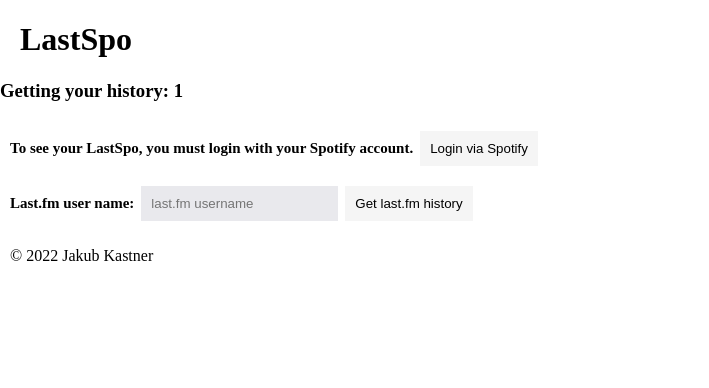
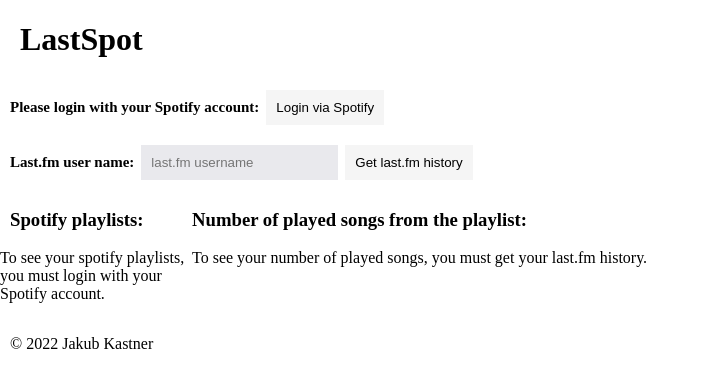
Before and after one commit to jakubkastner/lastspo, a plain HTML site: page index.html in a window 1280 px wide. Both pictures are taken after a click on the button "Get last.fm history". Shown: the whole page, without its empty margins (0-709 px from the left). Drawn offline with Linux system fonts and the light colour scheme; no server answers; some icons are missing.

Commit message:
new info

```diff
--- a/index.html
+++ b/index.html
@@ -7,18 +7,15 @@
     <meta name="description" content="">
     <meta name="keywords" content="">
     <meta name="author" content="Jakub Kastner">
-    <title>LastSpo</title>
+    <title>LastSpot</title>
     <link rel="stylesheet" type="text/css" href="styles/main.css" />
 </head>
 
 <body>
     <header>
-        <h1>LastSpo</h1>
-    </header>
-    <main>
-        <h3 class="error"></h3>
+        <h1>LastSpot</h1>
         <div class="spotify">
-            <label class="info">To see your LastSpo, you must login with your Spotify account.</label>
+            <label class="info">Please login with your Spotify account:</label>
             <button class="button login"><i class="fab fa-spotify"></i>Login via Spotify</button>
         </div>
         <div class="lastfm">
@@ -26,9 +23,17 @@
             <input type="text" class="name" id="lastfm_username" name="lastfm_username" placeholder="last.fm username">
             <button class="button show history">Get last.fm history</button>
         </div>
+    </header>
+    <main>
         <div class="content">
-            <div class="playlists"></div>
-            <div class="tracklist"></div>
+            <div class="playlists">
+                <h3 class="info">Spotify playlists:</h3>
+                <p class="message">To see your spotify playlists, you must login with your Spotify account.</p>
+            </div>
+            <div class="tracklist">
+                <h3 class="info">Number of played songs from the playlist:</h3>
+                <p class="message">To see your number of played songs, you must get your last.fm history.</p>
+            </div>
         </div>
     </main>
     <footer>
--- a/scripts/init.js
+++ b/scripts/init.js
@@ -2,12 +2,13 @@
 const el = {
     main: {
         title: document.querySelectorAll('.title'),
-        error: document.querySelectorAll('.error'),
         playlists: document.querySelectorAll('.playlists'),
         playlist: document.querySelectorAll('.playlists .playlist'),
         tracklist: document.querySelectorAll('.tracklist'),
         lastfmUsername: document.getElementById('lastfm_username'),
-        spotifyInfo: document.querySelectorAll('.spotify .info')
+        spotifyInfo: document.querySelectorAll('.spotify .info'),
+        spotifyMessage: document.querySelectorAll('.spotify .message'),
+        lastfmMessage: document.querySelectorAll('.lastfm .message')
     },
     user: {
         login: {
@@ -49,7 +50,7 @@
     }
 };
 
-// api (spotify, genius)
+// api (spotify, lastfm)
 var api = {
     lastfm: {
         key: 'f6760aa8ae0005261fa183552094fd81',
--- a/scripts/main.js
+++ b/scripts/main.js
@@ -62,13 +62,14 @@
 }));
 
 el.displayPlaylists = async function () {
-    var playlistsHtml = '<h3 class="info">Spotify playlists:</h3>';
+    var playlistsHtml = '';
+    //= '<h3 class="info">Spotify playlists:</h3>';
     await asyncForEach(user.playlists, async playlist => {
         var playlistHtml = '<button class="playlist" id="' + playlist.id + '">' + playlist.name + ' (' + playlist.tracks.total + ')</button>'
         playlistsHtml += playlistHtml;
     });
     await asyncForEach(el.main.playlists, async elPlaylists => {
-        elPlaylists.insertAdjacentHTML('afterbegin', playlistsHtml);
+        elPlaylists.insertAdjacentHTML('beforeend', playlistsHtml);
     });
 
     el.main.playlist = document.querySelectorAll('.playlists .playlist');
@@ -188,8 +189,8 @@
     /*await asyncForEach(el.main.playlists, async elPlaylists => {
         elPlaylists.style.display = 'none';
     });*/
-    await asyncForEach(el.main.error, async elError => {
-        elError.innerHTML = 'Getting your history: ' + page;
+    await asyncForEach(el.main.lastfmMessage, async elMessage => {
+        lastfmMessage.innerHTML = 'Getting your history: ' + page;
     });
     var url = api.lastfm.url + '/?method=user.getrecenttracks&user=' + userName + '&api_key=' + api.lastfm.key + '&format=json&page=' + page;
     var json = await api.fetchJson(url, api.lastfm.options, 'Failed to get last fm history.'); // !!
@@ -294,8 +295,8 @@
     }
     else {
         // last page
-        await asyncForEach(el.main.error, async elError => {
-            elError.innerHTML = 'Click on the spotify playlist';
+        await asyncForEach(el.main.spotifyMessage, async elMessage => {
+            elMessage.innerHTML = 'Select Spotify playlist to view history';
         });
         await asyncForEach(el.main.playlists, async elPlaylists => {
             elPlaylists.style.display = 'block';
--- a/scripts/user.js
+++ b/scripts/user.js
@@ -71,7 +71,7 @@
             elLoginSpotify.innerHTML = 'Login via Spotify';
         });
         await asyncForEach(el.main.spotifyInfo, async elInfo => {
-            elInfo.innerHTML = 'To see your SpoPlayHis, you must login with your Spotify account.';
+            elInfo.innerHTML = 'Please login with your Spotify account:';
         });
 
         await asyncForEach(el.main.playlists, async elPlaylists => {
```
